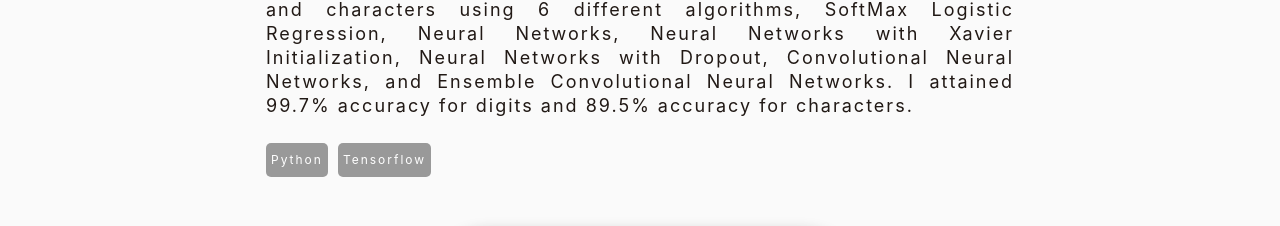
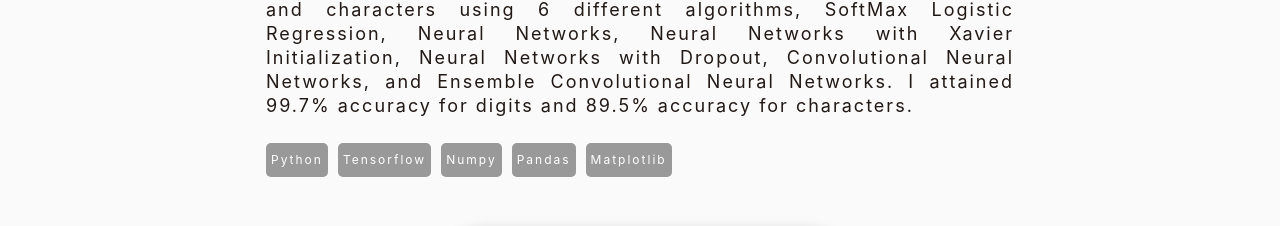
Before and after one commit to PureDevPer/personal-website-react, a React (Create React App) app: page /projects in a window 1280 px wide. Shown: the part 5955-6181 px from the top of the page. Built offline with nearby package versions, Linux system fonts and the light colour scheme; grey boxes are pictures that could not be loaded.

Commit message:
ML technologies added

```diff
--- a/src/Components/Projects/ProjectList.js
+++ b/src/Components/Projects/ProjectList.js
@@ -193,7 +193,7 @@ export const OTHERS = [
         accuracy for characters.`,
 		isDescription2: false,
 		description2: ``,
-		frontend: ['Python', 'Tensorflow'],
+		frontend: ['Python', 'Tensorflow', 'Numpy', 'Pandas', 'Matplotlib'],
 		isBackend: false,
 		backend: []
 	},
```
